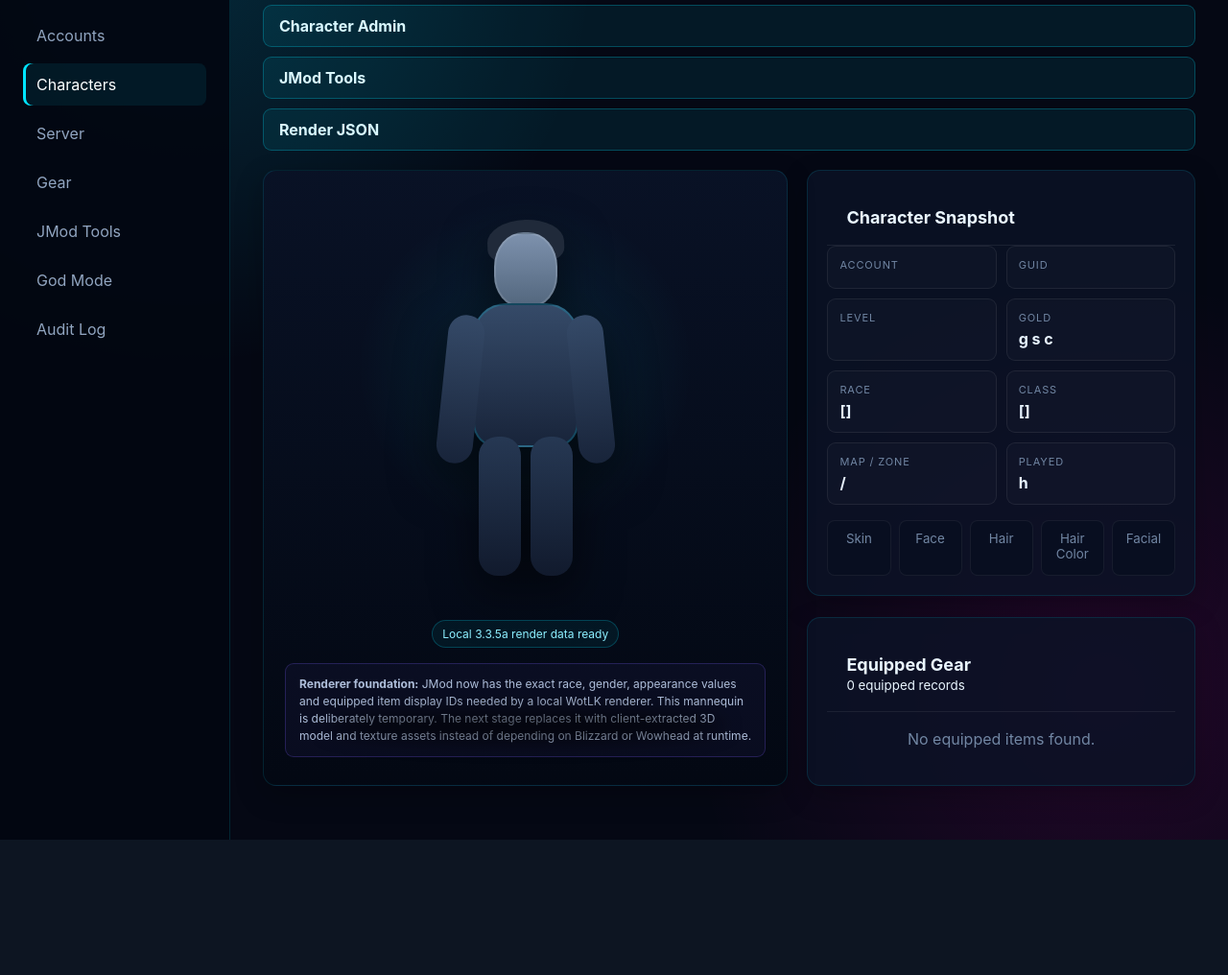
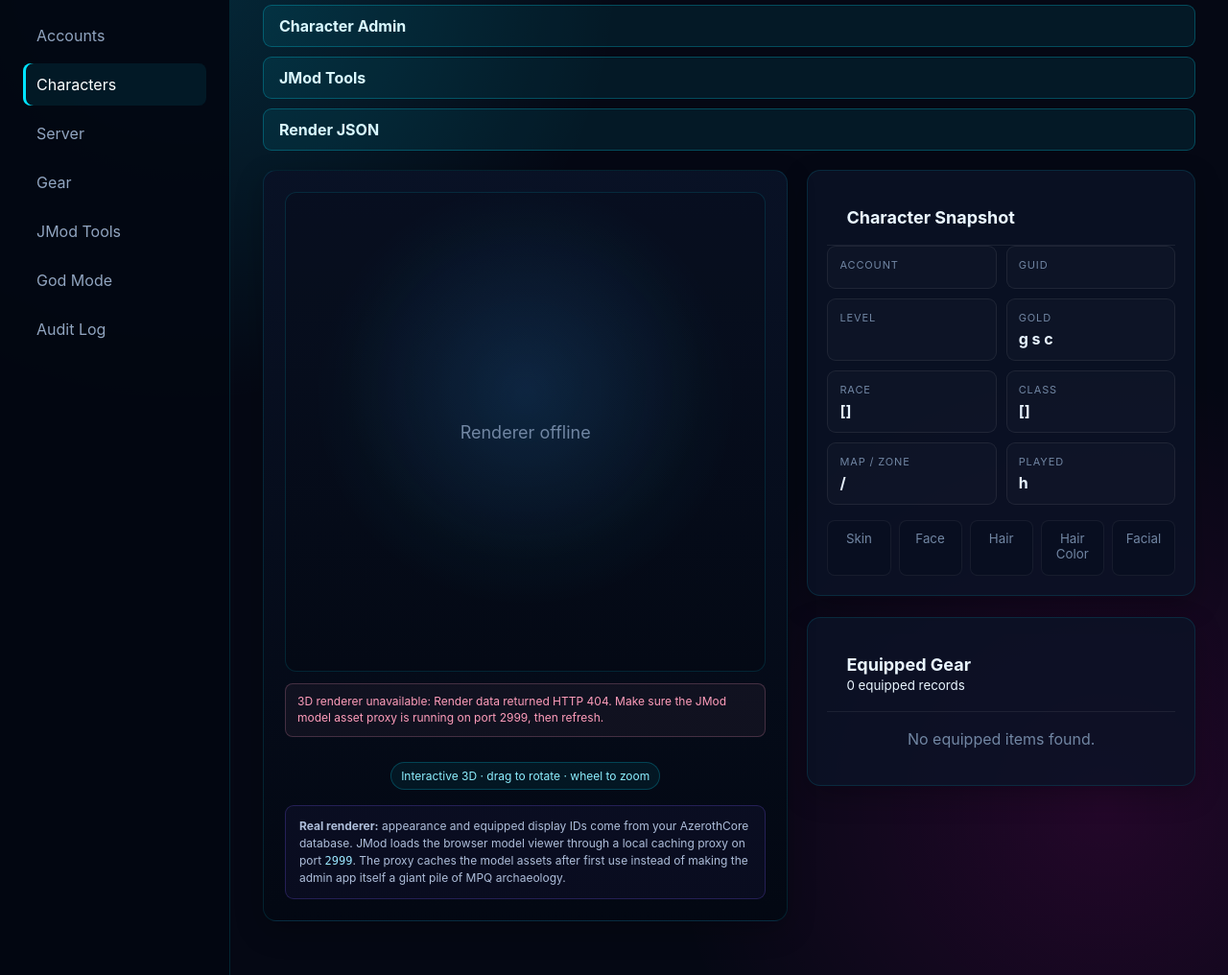
Before and after one commit to J3ST3L2/JMod-WoW, a Python web app: template admin/web/app/templates/character_studio.html in a window 1280 px wide. Shown: the part 150-1166 px from the top of the page at 96% size. Before the commit the page ends 1025 px from the top, so only its background shows below. Run offline with Jinja, Linux system fonts and the light colour scheme; the template is opened without the code that fills it, so the values that code supplies are empty.

Commit message:
Replace studio mannequin with live 3D renderer

```diff
--- a/admin/web/app/templates/character_studio.html
+++ b/admin/web/app/templates/character_studio.html
@@ -6,26 +6,23 @@
     <title>{{ character.name }} Character Studio - JesterWoW Admin</title>
     <link rel="stylesheet" href="/static/style.css">
     <style>
-        .studio-grid{display:grid;grid-template-columns:minmax(360px,1.15fr) minmax(320px,.85fr);gap:20px}
-        .stage{min-height:610px;position:relative;overflow:hidden;padding:22px;background:radial-gradient(circle at 50% 32%,rgba(0,225,255,.10),transparent 34%),linear-gradient(180deg,rgba(9,18,38,.98),rgba(3,8,19,.98));border-radius:14px}
-        .stage:before{content:"";position:absolute;inset:auto 12% 7% 12%;height:34px;border-radius:50%;background:rgba(0,0,0,.55);filter:blur(10px)}
-        .avatar-wrap{height:430px;display:grid;place-items:center;position:relative}
-        .avatar{position:relative;width:190px;height:390px;filter:drop-shadow(0 20px 24px rgba(0,0,0,.55))}
-        .avatar-head{position:absolute;top:22px;left:62px;width:66px;height:78px;border-radius:46% 46% 42% 42%;background:linear-gradient(180deg,#7d91ad,#53677e);border:2px solid rgba(255,255,255,.12)}
-        .avatar-hair{position:absolute;top:9px;left:55px;width:80px;height:46px;border-radius:50% 50% 34% 34%;background:#202a3a;transform:rotate(-2deg)}
-        .avatar-body{position:absolute;top:96px;left:40px;width:110px;height:150px;border-radius:34px 34px 25px 25px;background:linear-gradient(180deg,#354a68,#18243a);border:2px solid rgba(0,225,255,.18)}
-        .avatar-arm{position:absolute;top:108px;width:38px;height:155px;border-radius:20px;background:linear-gradient(180deg,#354a68,#18243a)}
-        .avatar-arm.left{left:8px;transform:rotate(6deg)}.avatar-arm.right{right:8px;transform:rotate(-6deg)}
-        .avatar-leg{position:absolute;top:235px;width:44px;height:145px;border-radius:20px;background:linear-gradient(180deg,#263853,#111a2d)}
-        .avatar-leg.left{left:46px}.avatar-leg.right{right:46px}
-        .stage-label{text-align:center;position:relative}.stage-label h2{margin:0;color:#fff;font-size:24px}.stage-label p{margin:6px 0;color:#8296b2}.stage-badge{display:inline-block;margin-top:10px;padding:6px 10px;border-radius:999px;border:1px solid rgba(0,225,255,.22);color:#8eefff;background:rgba(0,225,255,.06);font-size:12px}
+        .studio-grid{display:grid;grid-template-columns:minmax(420px,1.15fr) minmax(320px,.85fr);gap:20px}
+        .stage{min-height:650px;position:relative;overflow:hidden;padding:22px;background:radial-gradient(circle at 50% 30%,rgba(0,225,255,.11),transparent 36%),linear-gradient(180deg,rgba(9,18,38,.98),rgba(3,8,19,.98));border-radius:14px}
+        .viewer-shell{height:500px;position:relative;border:1px solid rgba(0,225,255,.13);border-radius:12px;background:radial-gradient(circle at 50% 40%,rgba(124,92,255,.08),transparent 48%),rgba(0,0,0,.12);overflow:hidden}
+        #wow-model-viewer{width:100%;height:100%;min-height:500px}
+        #wow-model-viewer canvas{width:100%!important;height:100%!important;display:block}
+        #wow-model-viewer.render-failed:after{content:"Renderer offline";position:absolute;inset:0;display:grid;place-items:center;color:#7186a3;font-size:18px}
+        .render-status{margin-top:12px;padding:10px 12px;border-radius:8px;border:1px solid rgba(0,225,255,.14);background:rgba(0,225,255,.035);color:#9cb2cf;font-size:12px;line-height:1.4}
+        .render-status[data-kind="ok"]{color:#4dffc3;border-color:rgba(77,255,195,.22);background:rgba(77,255,195,.05)}
+        .render-status[data-kind="error"]{color:#ff9dbb;border-color:rgba(255,157,187,.22);background:rgba(255,157,187,.05)}
+        .stage-label{text-align:center;margin-top:16px;position:relative}.stage-label h2{margin:0;color:#fff;font-size:24px}.stage-label p{margin:6px 0;color:#8296b2}.stage-badge{display:inline-block;margin-top:10px;padding:6px 10px;border-radius:999px;border:1px solid rgba(0,225,255,.22);color:#8eefff;background:rgba(0,225,255,.06);font-size:12px}
         .panel-pad{padding:20px}.stat-grid{display:grid;grid-template-columns:repeat(2,minmax(0,1fr));gap:10px}.stat{padding:12px;border:1px solid rgba(255,255,255,.07);border-radius:9px;background:rgba(255,255,255,.02)}.stat span{display:block;color:#7186a3;font-size:11px;text-transform:uppercase;letter-spacing:.08em}.stat strong{display:block;margin-top:5px;color:#e7f3ff}
         .appearance{margin-top:16px;display:grid;grid-template-columns:repeat(5,1fr);gap:8px}.appearance div{padding:10px 8px;border-radius:8px;background:#080e20;border:1px solid rgba(255,255,255,.06);text-align:center}.appearance small{display:block;color:#7186a3}.appearance strong{display:block;margin-top:4px}
         .gear-list{display:grid;gap:8px;margin-top:12px}.gear-row{display:grid;grid-template-columns:100px 1fr auto;gap:12px;align-items:center;padding:10px 12px;border:1px solid rgba(255,255,255,.07);border-radius:8px;background:rgba(255,255,255,.02)}.gear-slot{color:#7f96b4;font-size:12px}.gear-name{color:#dfeeff}.gear-id{color:#7186a3;font-size:11px;text-align:right}.empty{padding:18px;color:#7186a3;text-align:center}
         .renderer-note{margin-top:16px;padding:12px 14px;border:1px solid rgba(124,92,255,.24);border-radius:9px;background:rgba(124,92,255,.055);color:#aebeda;font-size:12px;line-height:1.5}
         .toolbar{display:flex;gap:10px;flex-wrap:wrap;margin:14px 0 20px}.toolbar a{display:inline-flex;align-items:center;text-decoration:none}
         code{color:#9be7ff}
-        @media(max-width:980px){.studio-grid{grid-template-columns:1fr}.stage{min-height:540px}.appearance{grid-template-columns:repeat(3,1fr)}}
+        @media(max-width:980px){.studio-grid{grid-template-columns:1fr}.stage{min-height:590px}.appearance{grid-template-columns:repeat(3,1fr)}}
     </style>
 </head>
 <body>
@@ -61,20 +58,17 @@
 
         <div class="studio-grid">
             <section class="panel stage">
-                <div class="avatar-wrap" id="character-render-stage" aria-label="Character render stage">
-                    <div class="avatar" aria-hidden="true">
-                        <div class="avatar-hair"></div><div class="avatar-head"></div><div class="avatar-body"></div>
-                        <div class="avatar-arm left"></div><div class="avatar-arm right"></div>
-                        <div class="avatar-leg left"></div><div class="avatar-leg right"></div>
-                    </div>
+                <div class="viewer-shell">
+                    <div id="wow-model-viewer" data-guid="{{ character.guid }}" aria-label="Interactive World of Warcraft character model"></div>
                 </div>
+                <div id="character-render-status" class="render-status">Starting the real 3D renderer...</div>
                 <div class="stage-label">
                     <h2>{{ character.name }}</h2>
                     <p>{{ character.race_name }} {{ character.class_name }}</p>
-                    <span class="stage-badge">Local 3.3.5a render data ready</span>
+                    <span class="stage-badge">Interactive 3D · drag to rotate · wheel to zoom</span>
                 </div>
                 <div class="renderer-note">
-                    <strong>Renderer foundation:</strong> JMod now has the exact race, gender, appearance values and equipped item display IDs needed by a local WotLK renderer. This mannequin is deliberately temporary. The next stage replaces it with client-extracted 3D model and texture assets instead of depending on Blizzard or Wowhead at runtime.
+                    <strong>Real renderer:</strong> appearance and equipped display IDs come from your AzerothCore database. JMod loads the browser model viewer through a local caching proxy on port <code>2999</code>. The proxy caches the model assets after first use instead of making the admin app itself a giant pile of MPQ archaeology.
                 </div>
             </section>
 
@@ -120,5 +114,6 @@
         </div>
     </main>
 </div>
+<script src="/static/character_studio.js"></script>
 </body>
 </html>
```
